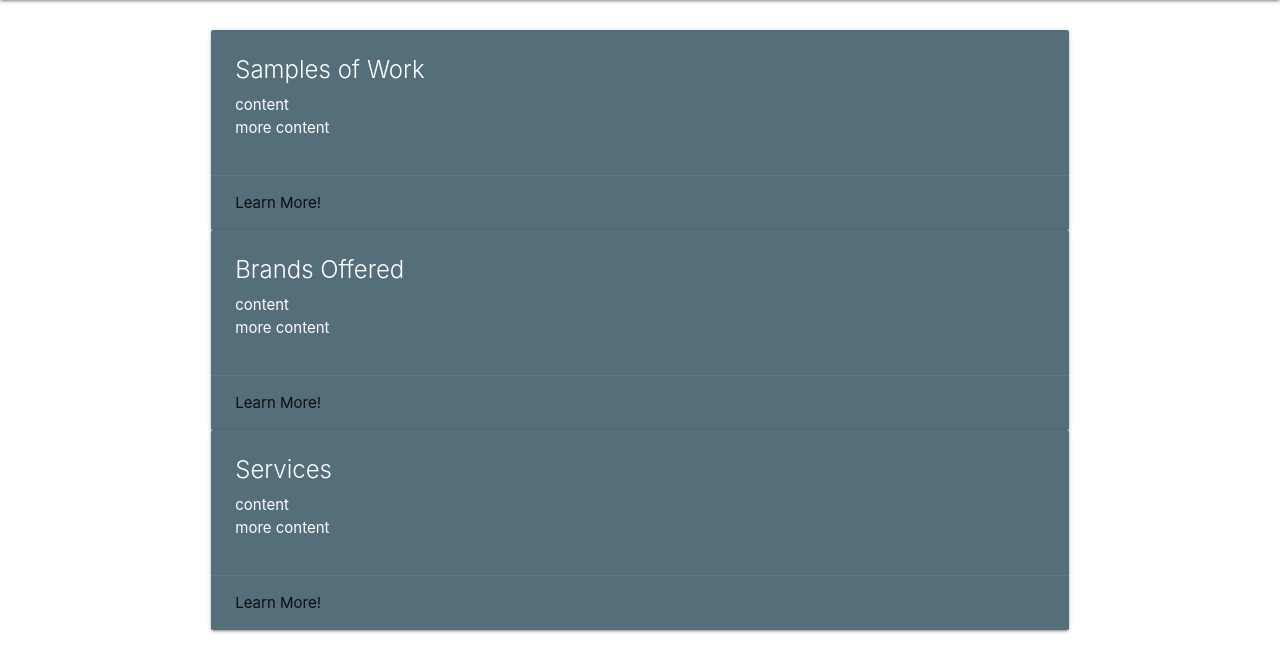
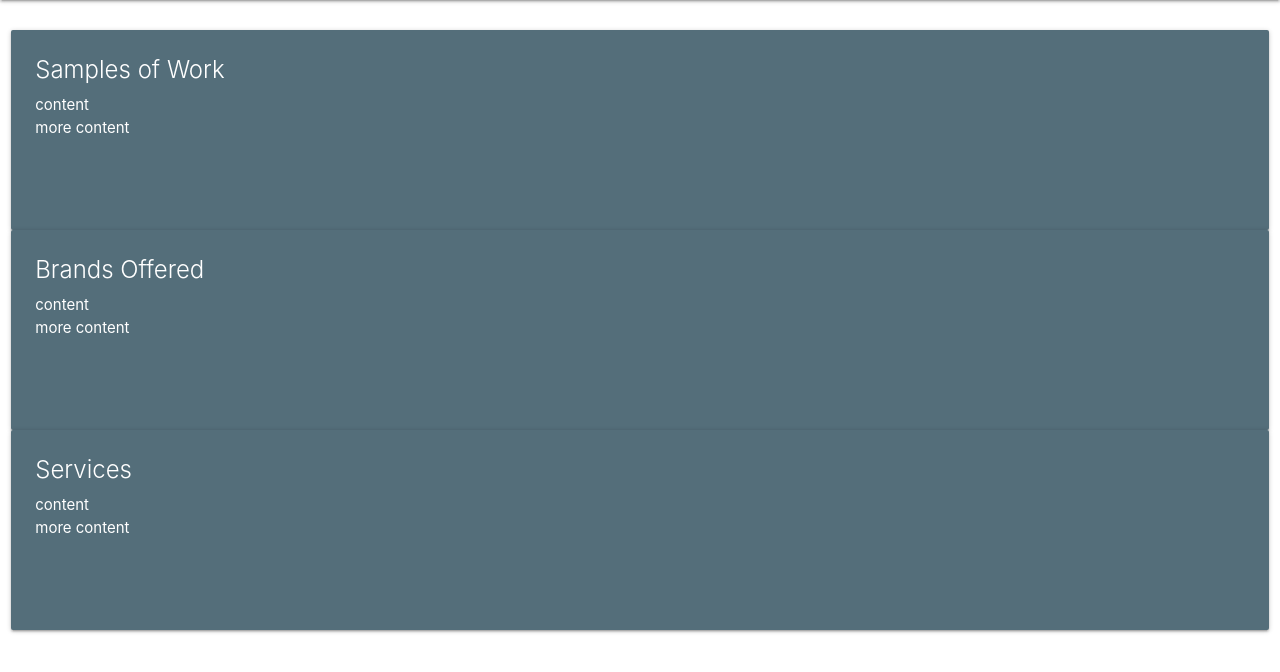
Before and after one commit to agua95/sosoWebsite, a Django app: page / in a window 1280 px wide. Shown: the part 64-736 px from the top of the page. Run offline with Django 3.2, Linux system fonts and the light colour scheme.

Commit message:
sliders version 1

```diff
--- a/aiconstruct/static/aiconstruct/home.css
+++ b/aiconstruct/static/aiconstruct/home.css
@@ -4,6 +4,14 @@
 
 .card-container{
     margin-top: 30px;
-    padding-left: 200px;
-    padding-right: 200px;
+    padding-left: 0px;
+    padding-right: 0px;
 }
+
+.dropper{
+    height: 400px;
+    background-color: green;
+    display: none;
+    position: relative;
+    z-index: 10;
+}
--- a/aiconstruct/templates/aiconstruct/home.html
+++ b/aiconstruct/templates/aiconstruct/home.html
@@ -30,6 +30,7 @@
   <div class="card-container">
     <div class="row">
         <div class="col s12"  id="float_card">
+          <div class="dropper" id="samples-extra"></div>
           <div class="card blue-grey darken-1"style="height: 25vh; overflow: hidden; display: flex; flex-direction: column;background: lightgray;">
             <div class="card-content white-text" style="flex: 1; overflow-y: auto;">
               <span class="card-title">
@@ -42,14 +43,13 @@
                    more content
                </p>
             </div>
-            <div class="card-action" style="">
-              Learn More!
-            </div>
           </div>
+
         </div>
       </div>
       <div class="row">
         <div class="col s12"  id="float_card">
+          <div class="dropper" id="brands-extra"></div>
           <div class="card blue-grey darken-1"style="height: 25vh; overflow: hidden; display: flex; flex-direction: column;background: lightgray;">
             <div class="card-content white-text" style="flex: 1; overflow-y: auto;">
               <span class="card-title">
@@ -62,14 +62,13 @@
                    more content
                </p>
             </div>
-            <div class="card-action" style="">
-              Learn More!
-            </div>
           </div>
+
         </div>
       </div>
       <div class="row">
         <div class="col s12"  id="float_card">
+          <div class="dropper" id="service-extra"></div>
           <div class="card blue-grey darken-1"style="height: 25vh; overflow: hidden; display: flex; flex-direction: column;background: lightgray;">
             <div class="card-content white-text" style="flex: 1; overflow-y: auto;">
               <span class="card-title">
@@ -82,13 +81,16 @@
                    more content
                </p>
             </div>
-            <div class="card-action" style="">
-              Learn More!
-            </div>
           </div>
         </div>
       </div>
   </div>
+  <script>
+    $(document).on("click", ".card", function(){
+      $(".dropper").slideUp()
+      $(this).parent().children(".dropper").slideDown()
+    })
 
+  </script>
 </body>
 </html>
```
